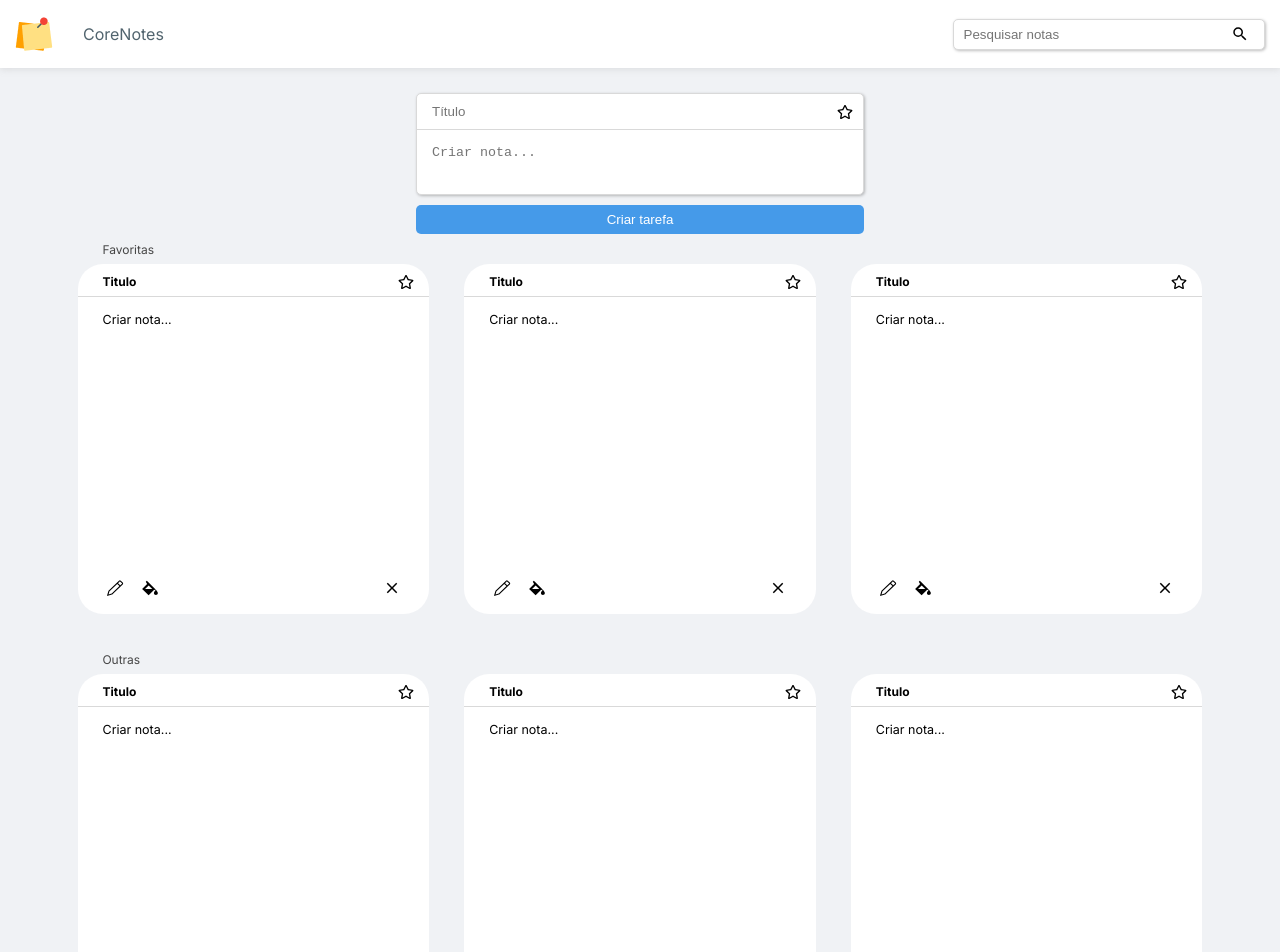
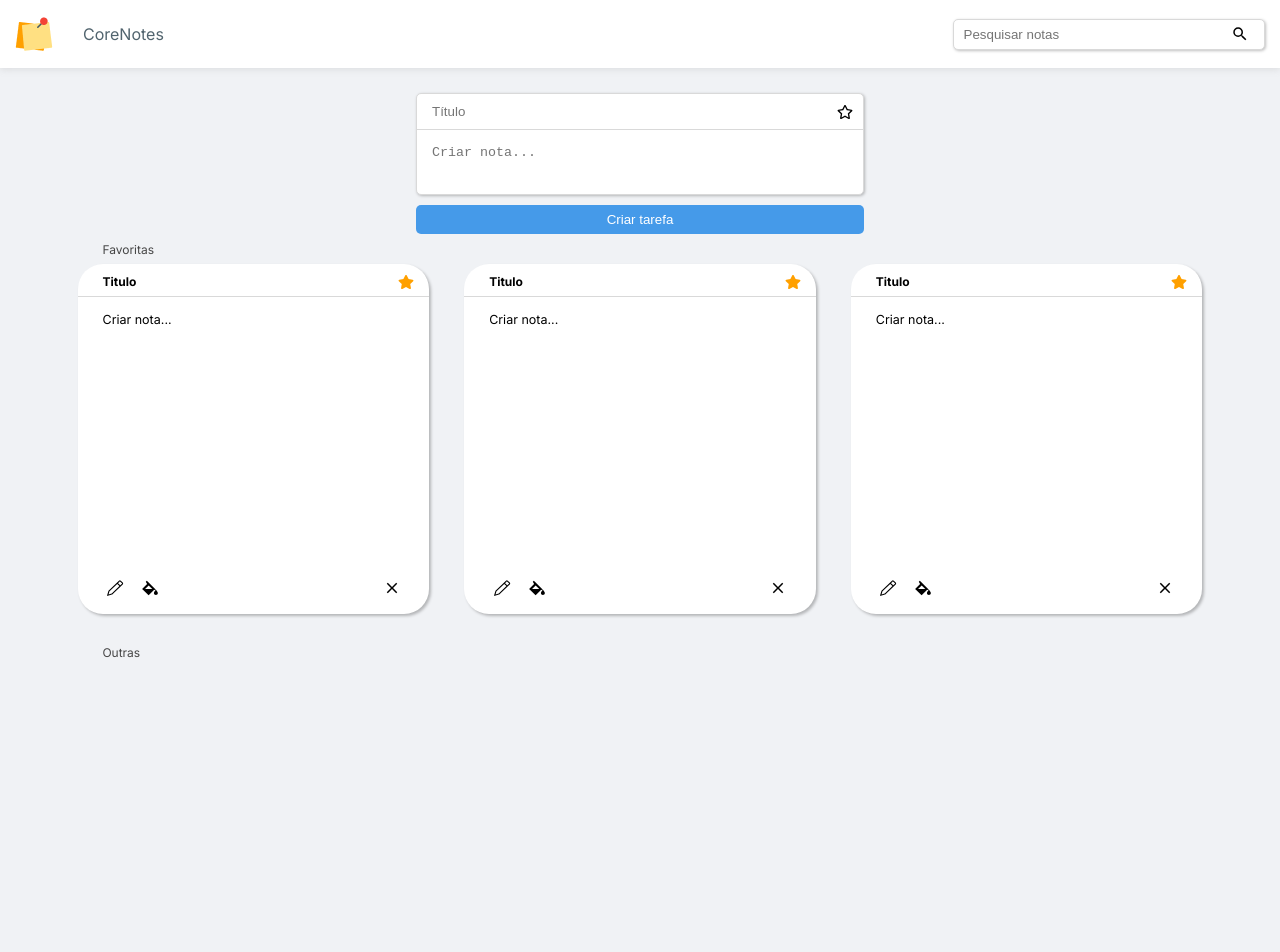
Before and after one commit to belloLucas/todo, a React (Vite) app: page / in a window 1280 px wide. Shown: the top 952 px of the page. After the commit the page ends 800 px from the top, so only its background shows below. Built offline with nearby package versions, Linux system fonts and the light colour scheme.

Commit message:
feat: Added feature to adde note to favorites or not

```diff
--- a/src/components/boxTask/BoxTask.scss
+++ b/src/components/boxTask/BoxTask.scss
@@ -3,6 +3,7 @@
   background-color: white;
   border-radius: 25px;
   position: relative;
+  box-shadow: 2px 2px 3px 0px #00000040;
 
   @media (max-width: 680px) {
     margin: 0 auto;
--- a/src/components/boxTask/BoxTask.tsx
+++ b/src/components/boxTask/BoxTask.tsx
@@ -1,5 +1,5 @@
 import { FaRegStar } from "react-icons/fa";
-// import {  FaStar } from "react-icons/fa";
+import { FaStar } from "react-icons/fa";
 import { IoMdClose, IoMdColorFill } from "react-icons/io";
 import { GoPencil, GoCheck } from "react-icons/go";
 import BoxColor from "../boxColor/BoxColor";
@@ -7,9 +7,18 @@ import BoxColor from "../boxColor/BoxColor";
 import "./BoxTask.scss";
 import { useState } from "react";
 
-export default function TaskBox() {
+export default function TaskBox({
+  taskId,
+  favorite,
+  onToggleFavorite,
+}: {
+  taskId: number;
+  favorite: boolean;
+  onToggleFavorite: (taskId: number) => void;
+}) {
   const [isColorBoxOpen, setIsColorBoxOpen] = useState(false);
   const [isEditorModeActive, setIsEditorModeActive] = useState(false);
+  const [isNoteFavorite, setIsNoteFavorite] = useState(false);
 
   const handleColorBoxOpen = () => {
     setIsColorBoxOpen(true);
@@ -28,6 +37,11 @@ export default function TaskBox() {
     setIsEditorModeActive(false);
   };
 
+  const handleToggleNoteFavorite = () => {
+    setIsNoteFavorite(!isNoteFavorite);
+    onToggleFavorite(taskId);
+  };
+
   return (
     <div className="boxTask">
       <div className="header">
@@ -36,7 +50,18 @@ export default function TaskBox() {
         ) : (
           <h5>Titulo</h5>
         )}
-        <FaRegStar className="addToFavorite" />
+        {favorite ? (
+          <FaRegStar
+            className="addToFavorite"
+            onClick={handleToggleNoteFavorite}
+          />
+        ) : (
+          <FaStar
+            className="addToFavorite"
+            onClick={handleToggleNoteFavorite}
+            style={{ color: "#FFA000" }}
+          />
+        )}
       </div>
       <div className="content">
         {isEditorModeActive ? (
--- a/src/components/tasks/Tasks.tsx
+++ b/src/components/tasks/Tasks.tsx
@@ -1,24 +1,53 @@
 import BoxTask from "../boxTask/BoxTask";
+import { useState } from "react";
 
 import "./Tasks.scss";
 
 export default function Tasks() {
+  const [tasks, setTasks] = useState([
+    { id: 1, favorite: false },
+    { id: 2, favorite: false },
+    { id: 3, favorite: false },
+  ]);
+
+  const toggleFavorite = (taskId: number) => {
+    setTasks((prevTasks) =>
+      prevTasks.map((task) =>
+        task.id === taskId ? { ...task, favorite: !task.favorite } : task
+      )
+    );
+  };
+
   return (
     <>
       <section className="favorite">
         <p className="title">Favoritas</p>
         <div className="fav-row">
-          <BoxTask></BoxTask>
-          <BoxTask></BoxTask>
-          <BoxTask></BoxTask>
+          {tasks
+            .filter((task) => !task.favorite)
+            .map((task) => (
+              <BoxTask
+                key={task.id}
+                taskId={task.id}
+                favorite={task.favorite}
+                onToggleFavorite={toggleFavorite}
+              />
+            ))}
         </div>
       </section>
       <section className="others">
         <p className="title">Outras</p>
         <div className="others-row">
-          <BoxTask></BoxTask>
-          <BoxTask></BoxTask>
-          <BoxTask></BoxTask>
+          {tasks
+            .filter((task) => task.favorite)
+            .map((task) => (
+              <BoxTask
+                key={task.id}
+                taskId={task.id}
+                favorite={task.favorite}
+                onToggleFavorite={toggleFavorite}
+              />
+            ))}
         </div>
       </section>
     </>
```
